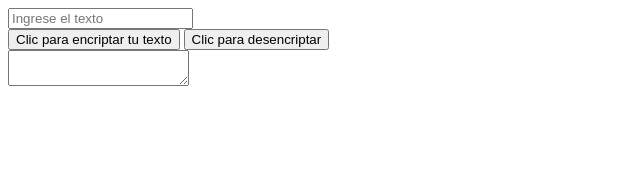
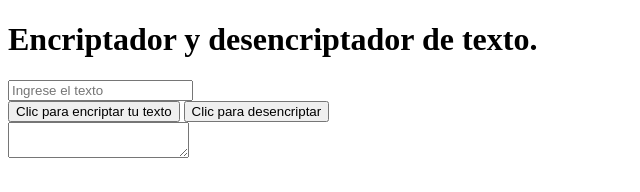
Before and after one commit to Leobjj/challengeencriptadordetexto, a plain HTML site: page index.html in a window 1280 px wide. Shown: the whole page, without its empty margins (0-640 px from the left). Drawn offline with Linux system fonts and the light colour scheme.

Commit message:
Update index.html

```diff
--- a/index.html
+++ b/index.html
@@ -1,7 +1,5 @@
 <!DOCTYPE html>
 <html lang="es">
-
-
 <head>
     <title>Encriptador de texto</title>
     <script src="encriptador.js"></script>
@@ -9,24 +7,20 @@
 
 </head>
 
-<body>
-
-    <div>
-        <input type="text" id="cajaTexto1" placeholder="Ingrese el texto">
-
+<body class="body">
+    <div class="h1">
+    <h1>Encriptador y desencriptador de texto.</h1>
     </div>
 
-    <div>
-    <button onclick="encriptarTexto()">Clic para encriptar tu texto</button>
-    <button onclick="descifrarTexto()">Clic para desencriptar</button>
+    <div class="cajaTexto">
+        <input type="text" id="cajaTexto1" placeholder="Ingrese el texto">
     </div>
 
-    <textarea id="cajaTextoResultado"></textarea>
-
-
+    <div class="botones">
+         <button onclick="encriptarTexto()">Clic para encriptar tu texto</button>
+         <button onclick="descifrarTexto()">Clic para desencriptar</button>
     </div>
 
-
-</body>
-
-</html>
+    <div class="resultado">
+    <textarea id="cajaTextoResultado"></textarea>
+    </div>
```
